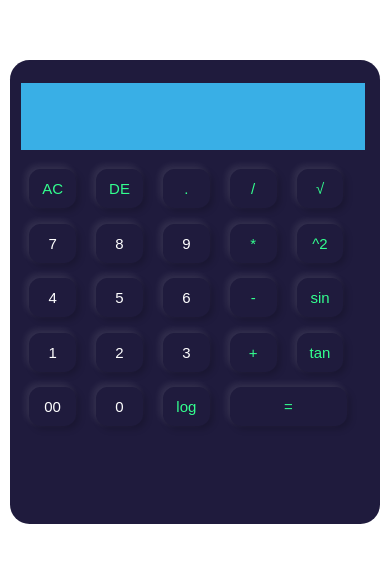
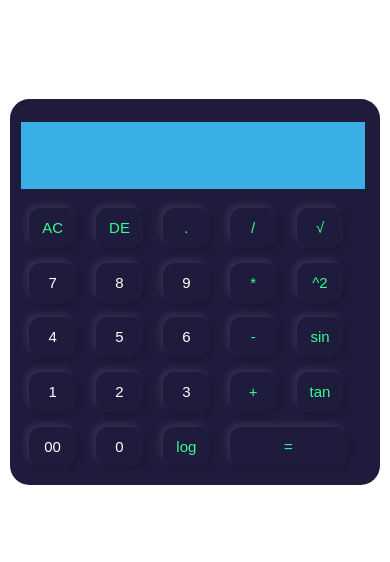
Before and after one commit to abubakar-sazim/Calculator, a plain HTML site: page Calculator/index.html in a window 390 px wide. Shown: the part 130-692 px from the top of the page. Drawn offline with Linux system fonts and the light colour scheme.

Commit message:
fix height error

```diff
--- a/Calculator/style.css
+++ b/Calculator/style.css
@@ -123,7 +123,7 @@ form input.operator{
     .calculator{
         background: #1f1b3d;
         width: 95%;
-        height: 55%;
+        /* height: 55%; */
         padding: 3vw;
         border-radius: 5vmin;
     }
```
